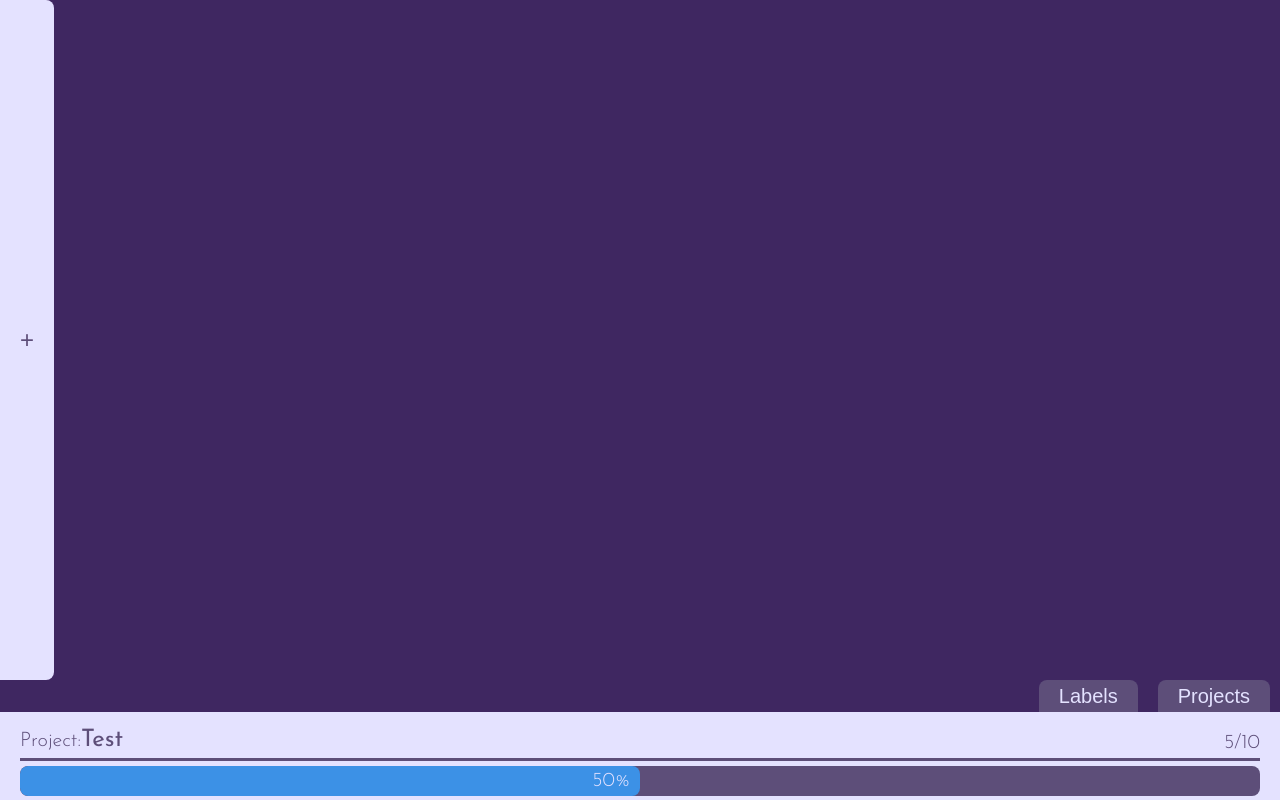
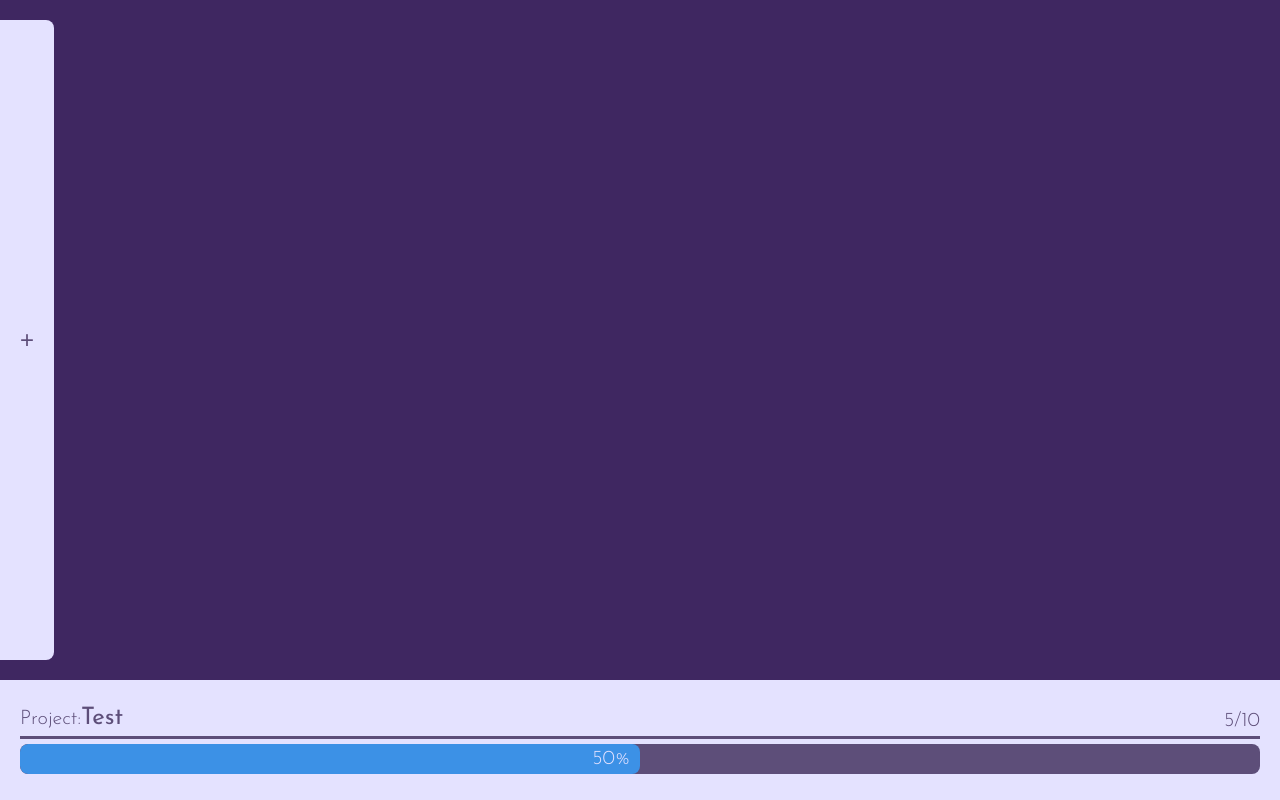
Before and after one commit to MatthewUbalde/Taskslips, a React (Vite) app: page / in a window 1280 px wide. Built offline with nearby package versions, Linux system fonts and the light colour scheme.

Commit message:
Remove the MenuBar
Since the labels are gone and the "Tools" are in each Folder. There isn't really a need for a MenuBar, so I remove it.

It helps lowering the scope as well.

```diff
--- a/src/App.tsx
+++ b/src/App.tsx
@@ -1,11 +1,12 @@
 import Binder from "./components/Binder/Binder";
-import MenuBar from "./components/MenuBar/MenuBar";
+import ProgressionStatus from "./components/ProgressionStatus/ProgressionStatus";
+
 
 function App() {
   return (
     <>
       <Binder id='test' folders={[]}/>
-      <MenuBar/>
+      <ProgressionStatus complete={5} max={10} color='accent-1' label="Project" name="Test"/>
     </>
   );
 }
--- a/src/components/Binder/Binder.scss
+++ b/src/components/Binder/Binder.scss
@@ -7,6 +7,8 @@
   height: 85vh;
   overflow-x: scroll;
 
+  box-sizing: border-box;
+
   .folder {
     margin: 0 0.5rem;
   }
@@ -14,6 +16,7 @@
   .folder-add-btn {
     padding: 1rem;
     margin-right: 1rem;
+    margin: 1rem 0;
 
     border: none;
 
--- a/src/components/MenuBar/MenuBar.scss
+++ /dev/null
@@ -1,29 +0,0 @@
-@import '../../colors.scss';
-
-.menubar {
-  position: fixed;
-
-  display: flex;
-  flex-direction: column;
-  justify-content: space-between;
-
-
-  width: 100%;
-  height: auto;
-
-  .tab-container {
-    display: flex;
-    flex-direction: row;
-
-    align-items: end;
-    justify-content: end;
-
-    height: 25%;
-  }
-
-  .menu-container {
-    height: 75%;
-
-    padding: 0.5rem 1rem;
-  }
-}
--- a/src/components/MenuBar/MenuBar.tsx
+++ /dev/null
@@ -1,19 +0,0 @@
-import MenuTab from './MenuTab/MenuTab'
-import ProgressionStatus from './ProgressionStatus/ProgressionStatus'
-import './MenuBar.scss'
-
-function MenuBar() {
-  return (
-    <div className="menubar">
-      <div className="tab-container">
-        <MenuTab title="Labels"/>
-        <MenuTab title="Projects"/>
-      </div>
-      <div className="menu-container color-light">
-        <ProgressionStatus complete={5} max={10} color='accent-1' label="Project" name="Test"/>
-      </div>
-    </div>
-  )
-}
-
-export default MenuBar
--- a/src/components/MenuBar/MenuTab/MenuTab.scss
+++ /dev/null
@@ -1,23 +0,0 @@
-@import '../../../colors.scss';
-
-.menu-tab {
-  height: 4vh;
-
-  padding: 0 1rem;
-  margin: 0 0.5rem;
-
-  border: none;
-  border-radius: 8px;
-  border-bottom-left-radius: 0;
-  border-bottom-right-radius: 0;
-}
-
-.menu-tab:hover {
-  background-color: $primary-color-1;
-  color: $primary-color-3;
-
-  height: 5vh;
-
-  padding: 0.5rem 1rem;
-  font-weight: 400;
-}
--- a/src/components/MenuBar/MenuTab/MenuTab.tsx
+++ /dev/null
@@ -1,15 +0,0 @@
-import './MenuTab.scss'
-
-interface Props {
-  title: string,
-}
-
-function MenuTab({title}: Props) {
-  return (
-    <button className="menu-tab color-medium font-default">
-      {title}
-    </button>
-  )
-}
-
-export default MenuTab
--- a/src/components/MenuBar/ProgressionStatus/ProgressionStatus.scss
+++ b/src/components/ProgressionStatus/ProgressionStatus.scss
@@ -1,8 +1,15 @@
-@import "../../../colors.scss";
+@import "../../colors.scss";
 
 .progression-status {
   display: flex;
   flex-direction: column;
+
+  width: 100%;
+  height: 15vh;
+
+  padding: 1rem;
+
+  box-sizing: border-box;
 }
 
 .progression-info {
--- a/src/components/MenuBar/ProgressionStatus/ProgressionStatus.tsx
+++ b/src/components/ProgressionStatus/ProgressionStatus.tsx
@@ -12,7 +12,7 @@ function ProgressBar({complete, max, label, name, color}: Props) {
   const completePercentage = (complete / max) * 100;
 
   return (
-    <div className="progression-status">
+    <div className="progression-status color-light">
       <div className="progression-info">
         <div>
           <span className="font-default">{label}:</span>
```
